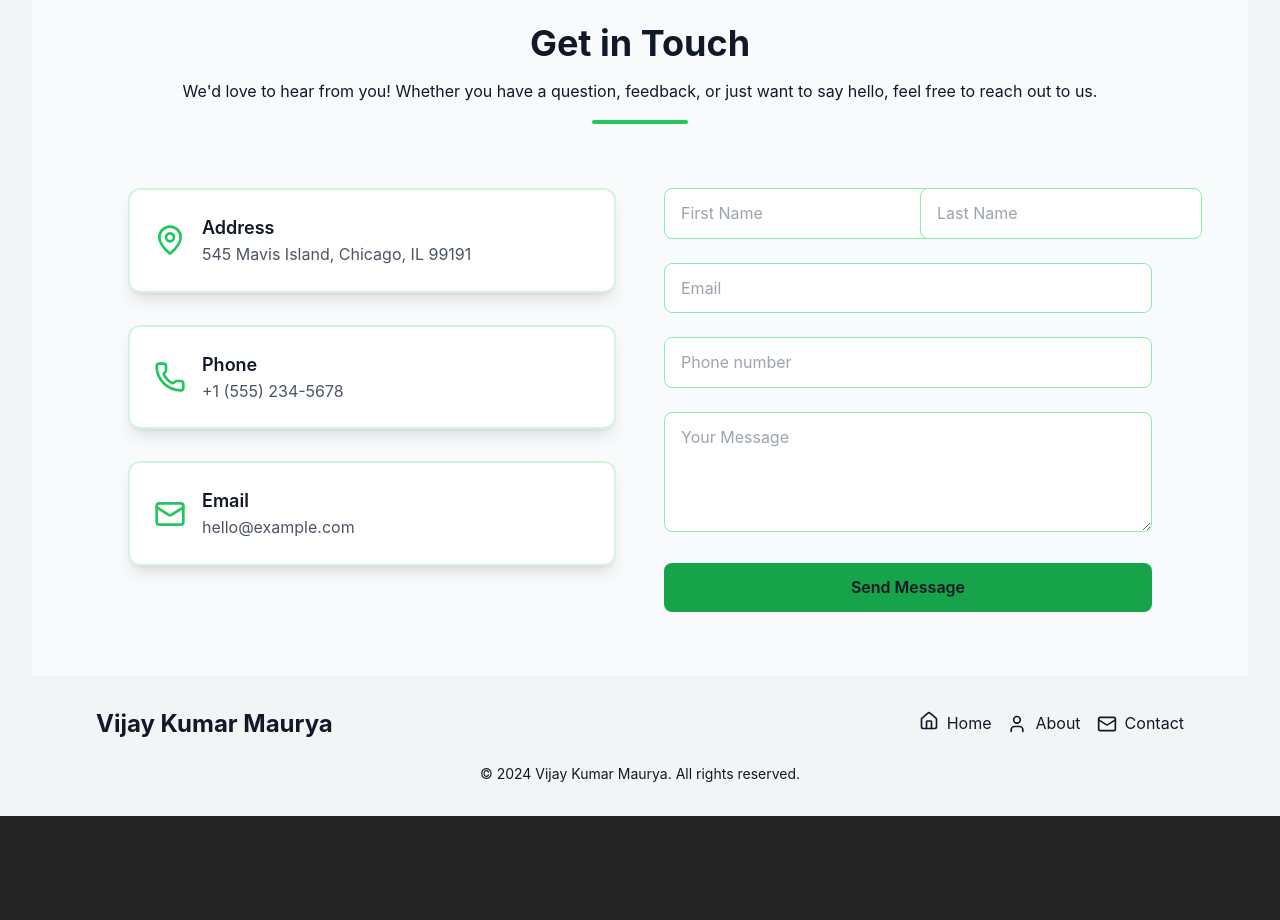
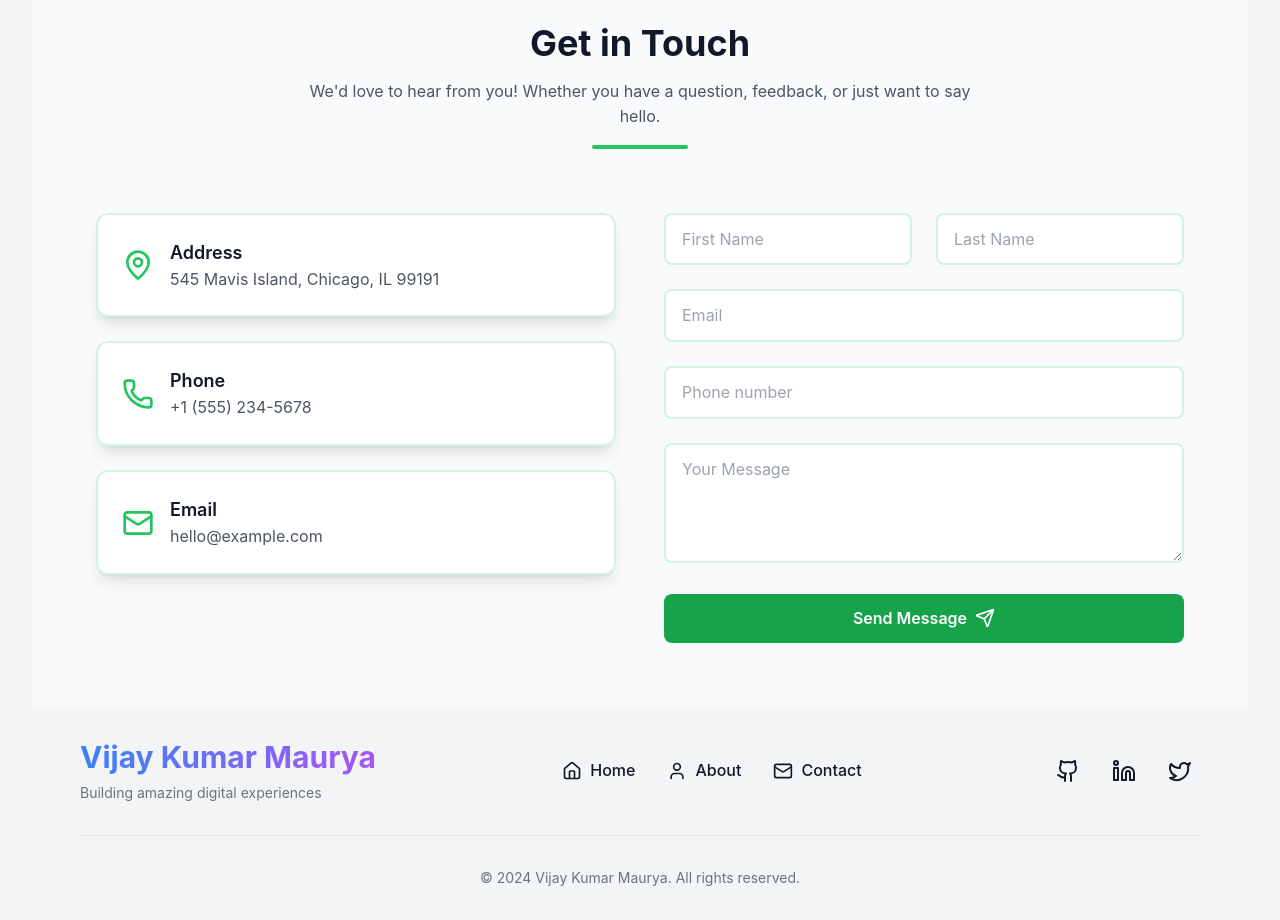
Before and after one commit to vijaymaurya01/portfolio-next.js, a Next.js app: page / in a window 1280 px wide. Shown: the part 5273-6193 px from the top of the page. Before the commit the page ends 6089 px from the top, so only its background shows below. Built offline with nearby package versions, Linux system fonts and the light colour scheme.

Commit message:
Add gradient animation and enhance Footer component with social media links

```diff
--- a/src/components/ContactForm.jsx
+++ b/src/components/ContactForm.jsx
@@ -1,5 +1,5 @@
 import React, { useEffect, useState } from 'react';
-import { MapPin, Phone, Mail, MessageCircle } from 'lucide-react';
+import { MapPin, Phone, Mail, MessageCircle, Send } from 'lucide-react';
 
 const contactDetails = [
     {
@@ -21,7 +21,8 @@ const contactDetails = [
 
 const ContactUsComponent = ({ theme = 'light' }) => {
     const [focusedField, setFocusedField] = useState(null);
-    const [status, setStatus] = useState('idle'); // idle, submitting, success
+    const [status, setStatus] = useState('idle');
+    const [isVisible, setIsVisible] = useState(false);
     const [formData, setFormData] = useState({
         firstName: '',
         lastName: '',
@@ -37,14 +38,15 @@ const ContactUsComponent = ({ theme = 'light' }) => {
             (entries) => {
                 entries.forEach((entry) => {
                     if (entry.isIntersecting) {
-                        entry.target.classList.add('animate-slide-in');
+                        setIsVisible(true);
                     }
                 });
             },
-            { threshold: 0.2 }
+            { threshold: 0.1 }
         );
 
-        document.querySelectorAll('.contact-card').forEach((card) => observer.observe(card));
+        const section = document.querySelector('.contact-section');
+        if (section) observer.observe(section);
 
         return () => observer.disconnect();
     }, []);
@@ -57,13 +59,9 @@ const ContactUsComponent = ({ theme = 'light' }) => {
     const handleSubmit = async (e) => {
         e.preventDefault();
         setStatus('submitting');
-
-        // Simulate API call
         await new Promise((resolve) => setTimeout(resolve, 1500));
-
         setStatus('success');
         setTimeout(() => setStatus('idle'), 3000);
-
         setFormData({
             firstName: '',
             lastName: '',
@@ -74,40 +72,54 @@ const ContactUsComponent = ({ theme = 'light' }) => {
     };
 
     return (
-        <section className={`p-16 ${isDark ? 'bg-gray-900' : 'bg-gray-50'}`}>
-            <div className="container mx-auto px-4 sm:px-6 lg:px-8">
-                <div className="text-center mb-16">
-                    <div className="inline-block mb-4">
+        <section
+            className={`contact-section p-4 sm:p-8 md:p-16 ${isDark ? 'bg-gray-900' : 'bg-gray-50'}
+                transition-all duration-500 ease-in-out ${isVisible ? 'opacity-100 translate-y-0' : 'opacity-0 translate-y-10'}`}
+        >
+            <div className="max-w-7xl mx-auto">
+                {/* Header */}
+                <div className="text-center mb-8 md:mb-16 animate-fade-in">
+                    <div className="inline-block mb-4 transform hover:scale-110 transition-transform duration-300">
                         <MessageCircle
                             size={48}
-                            className={`${isDark ? 'text-green-400' : 'text-green-600'} animate-bounce`}
+                            className={`${isDark ? 'text-green-400' : 'text-green-600'} hover:rotate-12 transition-all duration-300`}
                         />
                     </div>
-                    <h2 className={`text-4xl mb-4 font-bold ${isDark ? 'text-white' : 'text-gray-900'}`}>
+                    <h2 className={`text-3xl md:text-4xl mb-4 font-bold ${isDark ? 'text-white' : 'text-gray-900'}`}>
                         Get in Touch
                     </h2>
-                    <p>We'd love to hear from you! Whether you have a question, feedback, or just want to say hello, feel free to reach out to us.</p>
-                    <div
-                        className={`mt-4 h-1 w-24 mx-auto rounded ${isDark ? 'bg-pink-500' : 'bg-green-500'}`}
+                    <p className={`max-w-2xl mx-auto ${isDark ? 'text-gray-300' : 'text-gray-600'}`}>
+                        We'd love to hear from you! Whether you have a question, feedback, or just want to say hello.
+                    </p>
+                    <div className={`mt-4 h-1 w-24 mx-auto rounded transition-all duration-300 hover:w-32
+                        ${isDark ? 'bg-pink-500' : 'bg-green-500'}`}
                     />
                 </div>
 
-                <div className="grid grid-cols-1 lg:grid-cols-2 gap-12">
-                    {/* Contact Information */}
-                    <div className="space-y-8">
+                {/* Content Grid */}
+                <div className="grid grid-cols-1 lg:grid-cols-2 gap-8 md:gap-12">
+                    {/* Contact Cards */}
+                    <div className="space-y-6">
                         {contactDetails.map((detail, index) => {
                             const Icon = detail.icon;
                             return (
                                 <div
                                     key={index}
-                                    className={`contact-card p-6 rounded-xl shadow-lg backdrop-blur-sm
-                                    ${isDark ? 'bg-gray-800/90 border-pink-500/20' : 'bg-white border-green-500/20'}
-                                    hover:border-opacity-100 transition-all duration-300 border-2 animate-opacity`}
+                                    className={`group p-6 rounded-xl shadow-lg backdrop-blur-sm
+                                        ${isDark ? 'bg-gray-800/90' : 'bg-white'}
+                                        hover:scale-105 transition-all duration-300
+                                        border-2 ${isDark ? 'border-pink-500/20' : 'border-green-500/20'}
+                                        hover:border-opacity-100`}
+                                    style={{
+                                        animationDelay: `${index * 200}ms`,
+                                        animation: 'slideIn 0.6s ease-out forwards'
+                                    }}
                                 >
                                     <div className="flex items-center space-x-4">
                                         <Icon
                                             size={32}
-                                            className={`${isDark ? 'text-pink-400' : 'text-green-500'}`}
+                                            className={`${isDark ? 'text-pink-400' : 'text-green-500'}
+                                                group-hover:rotate-12 transition-transform duration-300`}
                                         />
                                         <div>
                                             <p className={`text-lg font-semibold ${isDark ? 'text-white' : 'text-gray-900'}`}>
@@ -123,15 +135,11 @@ const ContactUsComponent = ({ theme = 'light' }) => {
                         })}
                     </div>
 
-                    {/* Contact Form */}
-                    <form onSubmit={handleSubmit} className="space-y-6 ml-auto">
-                        <div className="grid grid-cols-1 sm:grid-cols-2 gap-6">
+                    {/* Form */}
+                    <form onSubmit={handleSubmit} className="space-y-6">
+                        <div className="grid grid-cols-1 sm:grid-cols-2 gap-4 sm:gap-6">
                             {['firstName', 'lastName'].map((field) => (
-                                <div
-                                    key={field}
-                                    className={`transform transition-all duration-300 ${focusedField === field ? 'scale-[1.02]' : ''
-                                        }`}
-                                >
+                                <div key={field} className="transform transition-all duration-300">
                                     <input
                                         type="text"
                                         name={field}
@@ -141,85 +149,70 @@ const ContactUsComponent = ({ theme = 'light' }) => {
                                         required
                                         onFocus={() => setFocusedField(field)}
                                         onBlur={() => setFocusedField(null)}
-                                        className={`${isDark ? 'bg-slate-600 border-pink-500/20' : 'bg-white border-green-300'} selection:w-full px-4 py-3 rounded-lg border  focus:ring-2 focus:ring-green-500 focus:border-transparent outline-none transition-all duration-300`}
+                                        className={`w-full px-4 py-3 rounded-lg transition-all duration-300
+                                            ${isDark ? 'bg-gray-800 text-white' : 'bg-white text-gray-900'}
+                                            border-2 ${isDark ? 'border-pink-500/20' : 'border-green-500/20'}
+                                            focus:ring-2 focus:ring-offset-2
+                                            ${isDark ? 'focus:ring-pink-500' : 'focus:ring-green-500'}
+                                            ${focusedField === field ? 'scale-105' : ''}`}
                                     />
                                 </div>
                             ))}
                         </div>
 
                         {['email', 'phone'].map((field) => (
-                            <div
+                            <input
                                 key={field}
-                                className={`transform transition-all duration-300 ${focusedField === field ? 'scale-[1.02]' : ''
-                                    }`}
-                            >
-                                <input
                                 type={field === 'email' ? 'email' : 'tel'}
                                 name={field}
                                 value={formData[field]}
                                 onChange={handleChange}
                                 placeholder={field === 'email' ? 'Email' : 'Phone number'}
                                 required={field === 'email'}
-                                    onFocus={() => setFocusedField(field)}
-                                    onBlur={() => setFocusedField(null)}
-                                    className={`${isDark ? 'bg-slate-600 border-pink-500/20' : 'bg-white border-green-300'} w-full px-4 py-3 rounded-lg border focus:ring-2 focus:ring-green-500 focus:border-transparent outline-none transition-all duration-300`}
+                                className={`w-full px-4 py-3 rounded-lg transition-all duration-300
+                                    ${isDark ? 'bg-gray-800 text-white' : 'bg-white text-gray-900'}
+                                    border-2 ${isDark ? 'border-pink-500/20' : 'border-green-500/20'}
+                                    focus:ring-2 focus:ring-offset-2
+                                    ${isDark ? 'focus:ring-pink-500' : 'focus:ring-green-500'}`}
                             />
-                            </div>
                         ))}
 
-                        <div
-                            className={`transform transition-all duration-300 ${focusedField === 'message' ? 'scale-[1.02]' : ''
-                                }`}
-                        >
                         <textarea
                             name="message"
                             value={formData.message}
                             onChange={handleChange}
                             placeholder="Your Message"
                             required
-                                onFocus={() => setFocusedField('message')}
-                                onBlur={() => setFocusedField(null)}
-                                className={`${isDark ? 'bg-slate-600 border-pink-500/20' : 'bg-white border-green-300'} w-full px-4 py-3 rounded-lg border focus:ring-2 focus:ring-green-500 focus:border-transparent outline-none transition-all duration-300 min-h-[120px]`}
+                            className={`w-full px-4 py-3 rounded-lg min-h-[120px] transition-all duration-300
+                                ${isDark ? 'bg-gray-800 text-white' : 'bg-white text-gray-900'}
+                                border-2 ${isDark ? 'border-pink-500/20' : 'border-green-500/20'}
+                                focus:ring-2 focus:ring-offset-2
+                                ${isDark ? 'focus:ring-pink-500' : 'focus:ring-green-500'}`}
                         />
-                        </div>
 
                         <button
                             type="submit"
                             disabled={status === 'submitting'}
-                            className={`w-full py-3 px-6 rounded-lg font-semibold  transition-all duration-300
+                            className={`w-full py-3 px-6 rounded-lg font-semibold text-white
+                                flex items-center justify-center space-x-2
+                                transition-all duration-300 transform hover:scale-105
                                 ${status === 'submitting'
-                                    ? 'bg-green-400 cursor-not-allowed'
-                                    : 'bg-green-600 hover:bg-green-700 active:scale-95'
-                                }
-                            `}
+                                    ? 'bg-gray-400 cursor-not-allowed'
+                                    : `${isDark ? 'bg-pink-600 hover:bg-pink-700' : 'bg-green-600 hover:bg-green-700'}`
+                                } active:scale-95`}
                         >
-                            {status === 'submitting' ? 'Sending...' : 'Send Message'}
+                            <span>{status === 'submitting' ? 'Sending...' : 'Send Message'}</span>
+                            <Send size={20} className={`ml-2 ${status === 'submitting' ? 'animate-bounce' : 'animate-none'}`} />
                         </button>
 
                         {status === 'success' && (
-                            <div className=" border-l-4 border-green-500 p-4 animate-fade-in">
-                                <p className="text-green-700">Thank you! Your message has been sent successfully.</p>
+                            <div className="border-l-4 border-green-500 p-4 bg-green-50 text-green-700 rounded animate-fade-in">
+                                Thank you! Your message has been sent successfully.
                             </div>
                         )}
                     </form>
                 </div>
             </div>
-
-            <style jsx>{`
-                @keyframes slide-in {
-                    0% {
-                        opacity: 0;
-                        transform: translateY(20px);
-                    }
-                    100% {
-                        opacity: 1;
-                        transform: translateY(0);
-                    }
-                }
-                .animate-slide-in {
-                    animation: slide-in 0.6s ease-out forwards;
-                }
-            `}</style>
         </section>
     );
 };
--- a/src/components/Footer.jsx
+++ b/src/components/Footer.jsx
@@ -1,32 +1,76 @@
 import React from 'react';
-import { Home, User, Mail } from 'lucide-react';
+import { Home, User, Mail, Github, Linkedin, Twitter } from 'lucide-react';
 
 const Footer = ({ theme }) => {
+    const baseColor = theme === 'dark' ? 'bg-gray-800 text-white' : 'bg-gray-100 text-gray-900';
+
     return (
-        <footer className={`py-8 ${theme === 'dark' ? 'bg-gray-800 text-white' : 'bg-gray-100 text-gray-900'} shadow-lg z-0`}>
-            <div className="max-w-6xl mx-auto px-4 sm:px-6 lg:px-8 ">
-                <div className="flex justify-between items-center">
-                    <div className="text-lg font-semibold">
-                        <a href="/" className="text-2xl font-bold">Vijay Kumar Maurya</a>
+        <footer className={`py-8 ${baseColor}`}>
+            <div className="max-w-6xl mx-auto px-4">
+                <div className="flex flex-col md:flex-row justify-between items-start md:items-center gap-8 mb-8">
+                    {/* Brand Section - Left */}
+                    <div className="flex flex-col space-y-2">
+                        <a
+                            href="/"
+                            className="text-3xl font-bold bg-gradient-to-r from-blue-500 to-purple-500 bg-clip-text text-transparent inline-block transform hover:scale-105 transition-transform duration-200"
+                        >
+                            Vijay Kumar Maurya
+                        </a>
+                        <p className="text-sm text-gray-500 dark:text-gray-400">
+                            Building amazing digital experiences
+                        </p>
                     </div>
-                    <div className='flex items-end space-x-4'>
 
-                        <a href="#home" className="flex items-le space-x-2 hover:text-gray-500">
-                            <Home size={20} />
-                            <span>Home</span>
-                        </a>
-                        <a href="#about" className="flex items-center space-x-2 hover:text-gray-500">
-                            <User size={20} />
-                            <span>About</span>
-                        </a>
-                        <a href="#contact" className="flex items-center space-x-2 hover:text-gray-500">
-                            <Mail size={20} />
-                            <span>Contact</span>
-                        </a>
+                    {/* Navigation - Center */}
+                    <nav className="flex items-center space-x-8">
+                        {[
+                            { icon: Home, label: 'Home', href: '#home' },
+                            { icon: User, label: 'About', href: '#about' },
+                            { icon: Mail, label: 'Contact', href: '#contact' }
+                        ].map((item) => (
+                            <a
+                                key={item.label}
+                                href={item.href}
+                                className="flex items-center space-x-2 group hover:-translate-y-1 transition-all duration-200"
+                            >
+                                <item.icon
+                                    size={20}
+                                    className="group-hover:text-blue-500 transition-colors duration-200"
+                                />
+                                <span className="font-medium">{item.label}</span>
+                            </a>
+                        ))}
+                    </nav>
 
+                    {/* Social Links - Right */}
+                    <div className="flex items-center space-x-4">
+                        {[
+                            { icon: Github, href: '#', label: 'GitHub' },
+                            { icon: Linkedin, href: '#', label: 'LinkedIn' },
+                            { icon: Twitter, href: '#', label: 'Twitter' }
+                        ].map((social) => (
+                            <a
+                                key={social.label}
+                                href={social.href}
+                                className="p-2 rounded-full hover:bg-gray-200 dark:hover:bg-gray-700
+                                         transition-all duration-200 group"
+                                aria-label={social.label}
+                            >
+                                <social.icon
+                                    size={24}
+                                    className="group-hover:scale-110 group-hover:text-blue-500
+                                             transition-all duration-200"
+                                />
+                            </a>
+                        ))}
                     </div>
                 </div>
-                <div className="mt-6 text-center text-sm">
+
+                {/* Divider */}
+                <div className="w-full h-px bg-gray-200 dark:bg-gray-700 mb-8"></div>
+
+                {/* Copyright */}
+                <div className="text-center text-sm text-gray-500 dark:text-gray-400">
                     <p>&copy; {new Date().getFullYear()} Vijay Kumar Maurya. All rights reserved.</p>
                 </div>
             </div>
--- a/src/styles/globals.css
+++ b/src/styles/globals.css
@@ -117,3 +117,18 @@ body {
     opacity: 1;
   }
 }
+
+
+@keyframes gradient-x {
+  0%, 100% {
+    background-position: 0% 50%;
+  }
+  50% {
+    background-position: 100% 50%;
+  }
+}
+
+.animate-gradient-x {
+  animation: gradient-x 15s ease infinite;
+  background-size: 400% 400%;
+}
```
Lines whose indentation alone changed are shown as unchanged.
